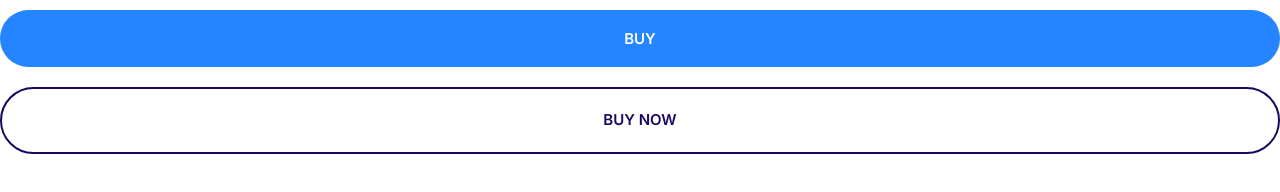
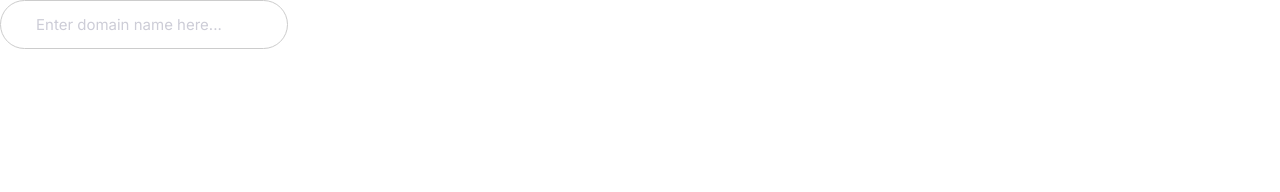
Before and after one commit to Turtles009/moshify_clone, a plain HTML site: page Moshify/index.html in a window 1280 px wide. Drawn offline with Linux system fonts and the light colour scheme.

Commit message:
Build the input component.

```diff
--- a/Moshify/css/style.css
+++ b/Moshify/css/style.css
@@ -237,3 +237,23 @@ a {
         font-size: 1.5rem;
     }
 }
+
+/* Inputs */
+.input {
+    border-radius: 30px;
+    border: 1px solid #ccc;
+    color: var(--color-headings);
+    font-size: 2rem;
+    outline: 0;
+    padding: 1.5rem 3.5rem;
+}
+
+::placeholder {
+    color: #cdcdd7;
+}
+
+@media screen and (min-width: 1024px) {
+    .input {
+        font-size: 1.5rem;
+    }
+}
--- a/Moshify/index.html
+++ b/Moshify/index.html
@@ -16,8 +16,7 @@
 </head>
 
 <body>
-    <button class="btn btn--primary btn-block">Buy</button>
-    <a href="#" class="btn btn--outline btn-block">Buy Now</a>
+    <input type="text" class="input" placeholder="Enter domain name here...">
 </body>
 
 </html>
```
Also changed, not shown: Moshify/components/input.html (added, +1 -0 lines).
